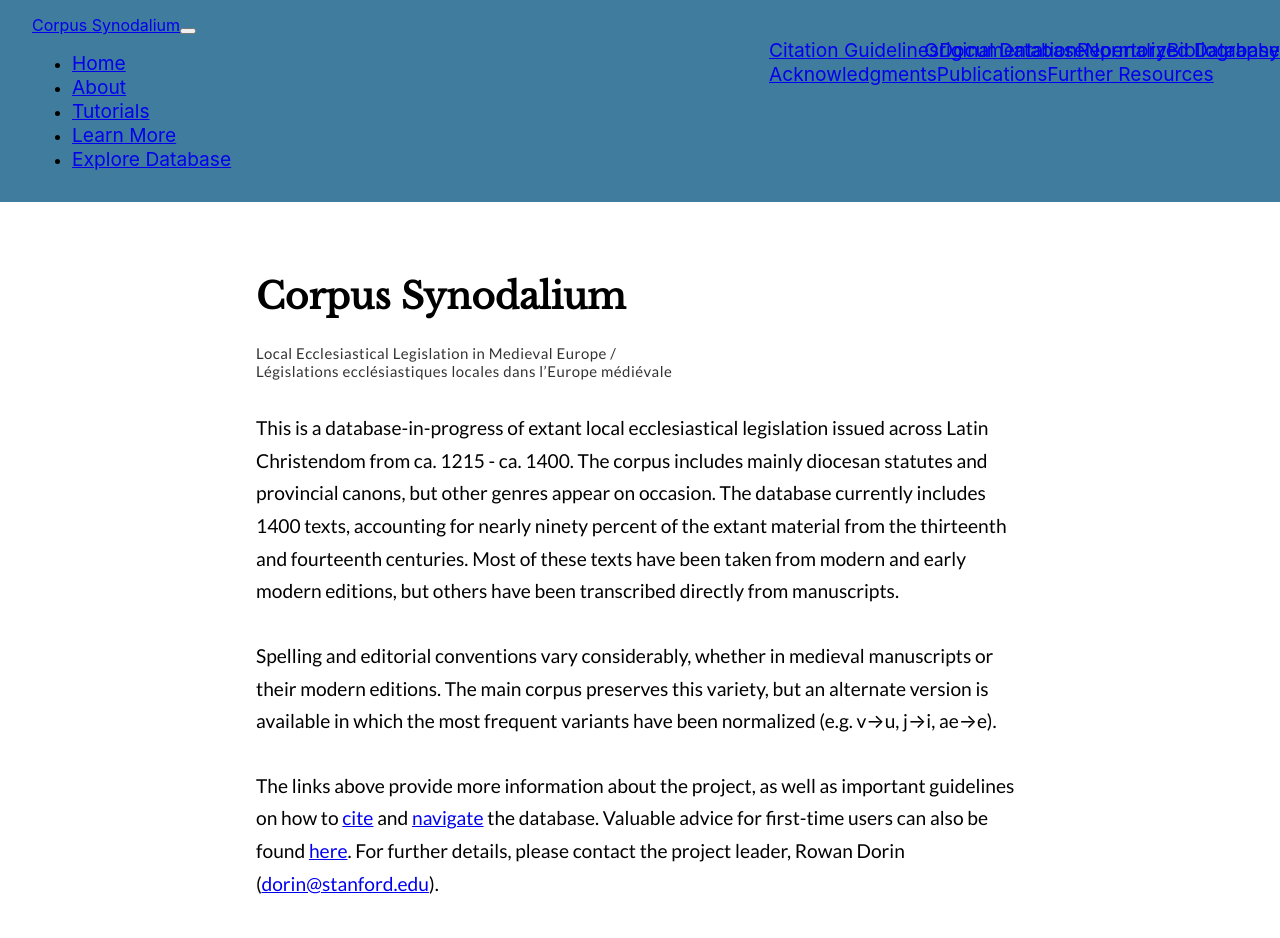
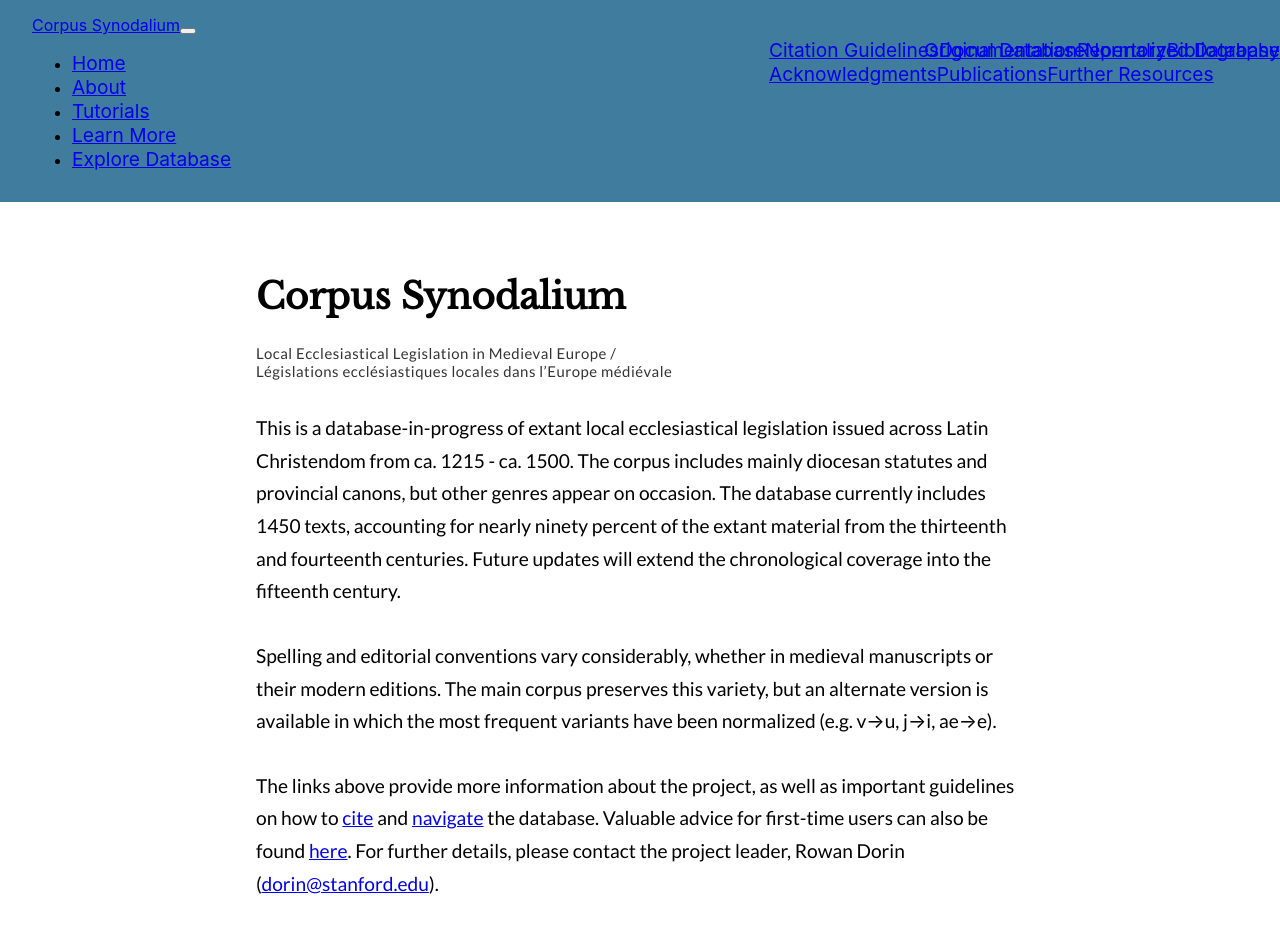
Before and after one commit to corpus-synodalium/corpus-synodalium.com, a Next.js app: page / in a window 1280 px wide. Shown: the top 938 px of the page. Built offline with nearby package versions, Linux system fonts and the light colour scheme.

Commit message:
Update landing page text

```diff
--- a/pages/index.js
+++ b/pages/index.js
@@ -12,13 +12,12 @@
         <p>
             This is a database-in-progress of extant local ecclesiastical
             legislation issued across Latin Christendom from ca. 1215 - ca.
-            1400. The corpus includes mainly diocesan statutes and provincial
+            1500. The corpus includes mainly diocesan statutes and provincial
             canons, but other genres appear on occasion. The database currently
-            includes 1400 texts, accounting for nearly ninety percent of the
-            extant material from the thirteenth and fourteenth centuries. Most
-            of these texts have been taken from modern and early modern
-            editions, but others have been transcribed directly from
-            manuscripts.
+            includes 1450 texts, accounting for nearly ninety percent of the
+            extant material from the thirteenth and fourteenth centuries. Future
+            updates will extend the chronological coverage into the fifteenth
+            century.
         </p>
 
         <p>
@@ -48,6 +47,11 @@
             ).
         </p>
 
+        <p>
+            [Initial Project Release: June 30, 2021; last updated October 31,
+            2022]
+        </p>
+
         <br />
 
         <p className="lead text-center">
```
